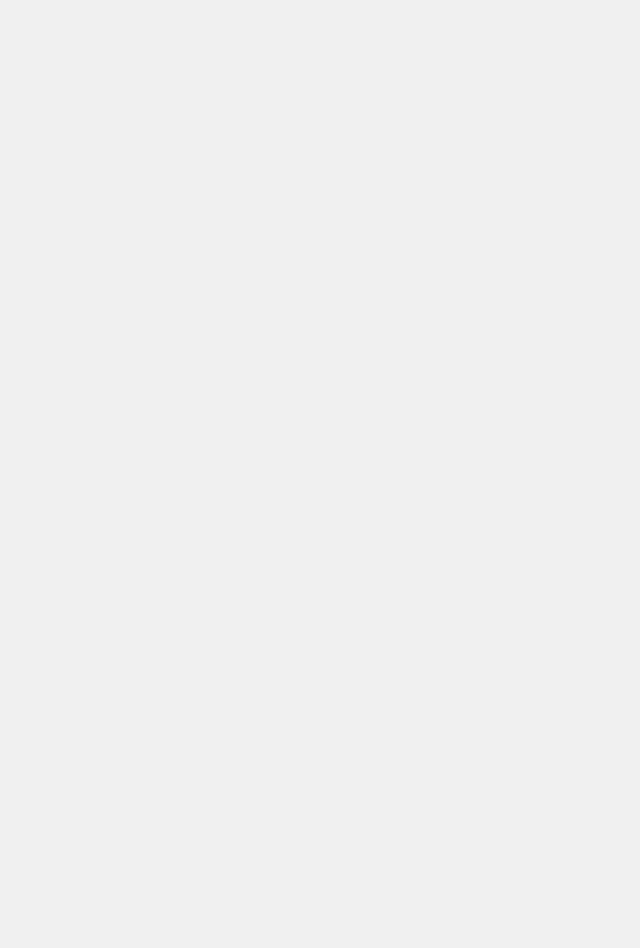
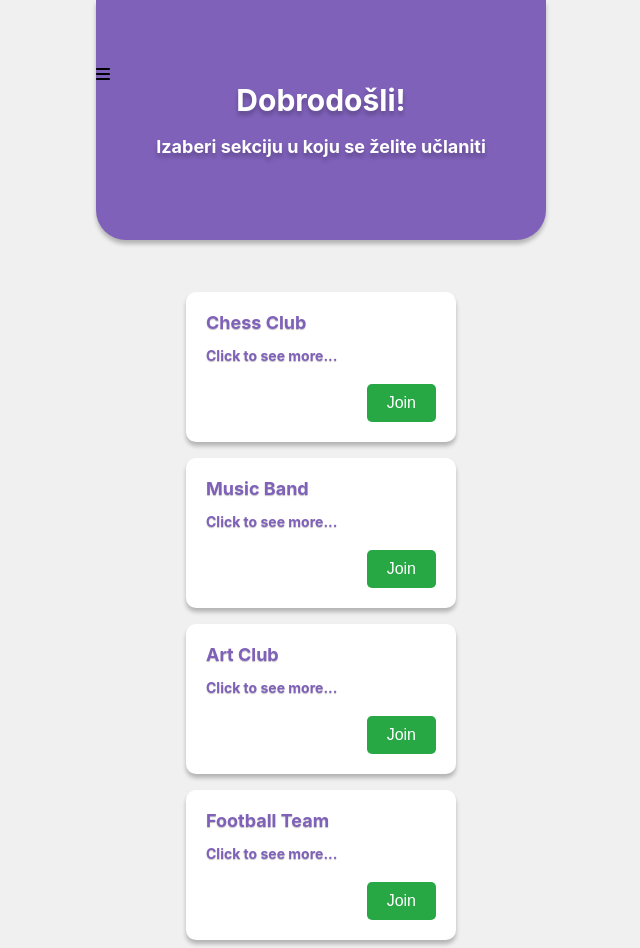
Before and after one commit to LukaArambasic2/chess-rank-up, a React (Create React App) app in the folder frontend/: page /join in a window 1280 px wide. Before the commit this address had no page. Shown: the whole page, without its empty margins (319-959 px from the left). Before the commit the page ends 800 px from the top, so only its background shows below. Built offline with nearby package versions, Linux system fonts and the light colour scheme.

Commit message:
Join stranica i popravci

```diff
--- a/frontend/src/App.js
+++ b/frontend/src/App.js
@@ -15,18 +15,25 @@ import News from './pages/news/News';
 import Post from './pages/post/Post';
 import About from './pages/about/About';
 import Section from './pages/section/Section';
+import Join from './pages/join/Join';
 
 const sections = [
-  { id: 1, name: 'Šahovska sekcija', heading: 'DOBRO DOŠLI', description: 'Igramo šah' },
-  { id: 2, name: 'Neka druga sekcija', heading: 'DOBRO DOŠLI', description: 'Igramo nešto drugo' },
+  { id: 1, name: 'Šahovska sekcija', description: 'Igramo šah', to:"/profile" },
+  { id: 2, name: 'Neka druga sekcija', description: 'Igramo nešto drugo', to:"/profile" },
   // Add more sections as needed
 ];
+const homeForward = [
+  { id: 1, name: 'Moje sekcije', description: 'Sekcije u kojima si prijavljen', to: "/my-sections" },
+  { id: 2, name: 'Sve sekcije', description: 'Popis svih sekcija na FER-u', to: "/join" },
+]
 
 function App() {
   return (
-    <Router >
+    <Router>
       <Routes>
-        <Route path="/" element={<HomePage sections={sections} />} />
+        <Route path="/" element={<HomePage linkList={homeForward} />} />
+        <Route path="/my-sections" element={<HomePage linkList={sections} />} />
+        <Route path="/join" element={<Join />} />
 
         <Route path="/register" element={<Registration />} />
         <Route path="/login" element={<Login />} />
@@ -44,7 +51,6 @@ function App() {
         <Route path="/news" element={<News />} />
         <Route path="/post" element={<Post />} />
 
-
         <Route path="/about" element={<About />} />
 
         <Route path="/section" element={<Section />} />
--- /dev/null
+++ b/frontend/src/components/button-join/JoinButton.css
@@ -0,0 +1,51 @@
+.join-button-container {
+  padding: 20px;
+  font-size: 18px;
+  font-weight: bold;
+  text-shadow: 0px 1px 1px #00000040;
+  border: none;
+  background-color: white;
+  color: #7F61BA;
+  border-radius: 10px;
+  cursor: pointer;
+  margin-bottom: 10px;
+  box-shadow: 0px 4px 4px 0px #00000040;
+  transition: background-color 0.3s ease, color 0.3s ease;
+  width: 100%;
+  display: flex;
+  flex-direction: column;
+  justify-content: space-between; /* Ensure space between title/content and button */
+  position: relative;
+  margin: 1vh auto;
+  box-sizing: border-box;
+}
+
+.join-button-content {
+  flex-grow: 1; /* Ensure the content takes up space */
+}
+
+.join-button-title {
+  font-size: 18px;
+  margin: 0 0 10px;
+}
+
+.join-button-description {
+  font-size: 14px;
+  margin-bottom: 20px;
+}
+
+.join-button-action {
+  background-color: #28a745;
+  color: white;
+  padding: 10px 20px;
+  border: none;
+  border-radius: 5px;
+  font-size: 16px;
+  cursor: pointer;
+  align-self: flex-end; /* Align the button to the bottom right corner */
+  z-index: 2;
+}
+
+.join-button-action:hover {
+  background-color: #218838;
+}
--- /dev/null
+++ b/frontend/src/components/button-join/JoinButton.jsx
@@ -0,0 +1,16 @@
+import React from 'react';
+import './JoinButton.css';
+
+const JoinButton = ({ item, onClick, onJoinClick }) => {
+  return (
+    <div className="join-button-container">
+      <div className="join-button-content" onClick={onClick}>
+        <h2 className="join-button-title">{item.title}</h2>
+        <p className="join-button-description">{item.description}</p>
+      </div>
+      <button className="join-button-action" onClick={()=>onJoinClick(item)}>Join</button>
+    </div>
+  );
+};
+
+export default JoinButton;
--- a/frontend/src/components/navigation/Navigation.css
+++ b/frontend/src/components/navigation/Navigation.css
@@ -1,5 +1,6 @@
 #navbarContainer {
     width: 100%;
+    z-index: 1000;
 }
 
 #navbarIcon{
@@ -9,13 +10,13 @@
 
 #navbarIcon2{
     position: absolute;
-    top: 2vh;
-    left: 5vw;
+    top: 6vh;
+    left: 6vw;
     color:black;
 }
 
 .openNavBar{
-    position: absolute;
+    position: fixed;
     display: flex;
     justify-content: center;
     justify-items: center;
@@ -25,7 +26,10 @@
     left:0px;
     width: 100vw;
     height: 100vh;
+}
 
+.no-scroll {
+    overflow: hidden;
 }
 
 #navbarList {
--- a/frontend/src/components/navigation/Navigation.jsx
+++ b/frontend/src/components/navigation/Navigation.jsx
@@ -1,4 +1,4 @@
-import React from 'react';
+import React, { useEffect } from 'react';
 import { useState } from 'react';
 import { FontAwesomeIcon } from '@fortawesome/react-fontawesome';
 import { faBars, faTimes, faHome, faUser, faInfoCircle, faNewspaper, faCalendar, faTrophy, faList, faQuestion} from "@fortawesome/free-solid-svg-icons";
@@ -12,7 +12,7 @@ const Navigation = () => {
     const navigate = useNavigate();
 
     const toggleMenu = () => {
-      setIsOpen(!isOpen);
+        setIsOpen(!isOpen);
     };
 
     const handleLogout = () => {
@@ -48,7 +48,6 @@ const Navigation = () => {
                             <li><Link to="/news"><FontAwesomeIcon icon={faNewspaper} /> Obavijesti</Link></li>
                             <li><Link to="/events"><FontAwesomeIcon icon={faCalendar} /> Događaji</Link></li>
                             <li><Link to="/scoreboard"><FontAwesomeIcon icon={faTrophy} /> Scoreboard</Link></li>
-                            <li><Link to="/league"><FontAwesomeIcon icon={faList} /> League</Link></li>
                             <li><Link to="/about"><FontAwesomeIcon icon={faQuestion} /> O aplikaciji</Link></li>
                             <li><button id='navbarButton' onClick={handleLogout}>Odjava</button></li>
                         </ul>
--- a/frontend/src/components/titleContainer/TitleContainer.css
+++ b/frontend/src/components/titleContainer/TitleContainer.css
@@ -4,7 +4,7 @@
     color: white;
     max-width: 450px;
     width: 95vw;
-    height: 30vh;
+    min-height: 30vh;
     box-sizing: border-box;
     border-radius: 0px 0px 30px 30px;
     text-align: center;
--- a/frontend/src/pages/about/About.jsx
+++ b/frontend/src/pages/about/About.jsx
@@ -8,7 +8,7 @@ const About = () => {
 
     return (
         <div className="container">
-            <TitleContainer title={"O aplikaciji"} description={"Vidi o čemu je TzkRankUp i upoznaj članove tima!"} />
+            <TitleContainer title={"O aplikaciji"} description={"Upoznaj članove tima"} />
             <div className="aboutText">
                 <h2>Sport na FER-u</h2>
                 <article>
--- a/frontend/src/pages/home/HomePage.jsx
+++ b/frontend/src/pages/home/HomePage.jsx
@@ -5,27 +5,29 @@ import React, { useState } from 'react';
 import './HomePage.css';
 import TitleContainer from '../../components/titleContainer/TitleContainer';
 import Button from '../../components/button/Button';
+import { useNavigate } from 'react-router-dom';
 
-const HomePage = ({ sections }) => {
+const HomePage = ({ linkList }) => {
   const [selectedSection, setSelectedSection] = useState(null);
+  const nav = useNavigate();
 
-  const handleSectionClick = (section) => {
-    console.log(section);
+  const handleSectionClick = (linkList) => {
+    console.log(linkList);
 
-    if (selectedSection!==null && selectedSection.id === section.id) {
+    nav(linkList.to);
+    if (selectedSection !== null && selectedSection.id === linkList.id) {
       return;
     } else {
-      setSelectedSection(section);
+      setSelectedSection(linkList)
     }
   };
 
   return (
-    <div className="home-page">
-      {/* <HamburgerMenu /> */}
-      <TitleContainer title={"Dobrodošli!"} description={"Izaberi sekciju"} />
+    <div className="container">
+      <TitleContainer title={"Dobrodošli!"} description={"Izaberi sekciju u koju se želite učlaniti"} />
       <div className="buttonList">
-        {sections.map((section) => (
-          <Button key={section.id} item={section} onClick={handleSectionClick}/>
+        {linkList.map((linkList) => (
+          <Button key={linkList.id} item={linkList} onClick={handleSectionClick}/>
         ))}
       </div>
     </div>
--- /dev/null
+++ b/frontend/src/pages/join/Join.css
@@ -0,0 +1,5 @@
+.buttonList2 {
+    box-sizing: border-box;
+    display: flex;
+    justify-content: center;
+}
--- /dev/null
+++ b/frontend/src/pages/join/Join.jsx
@@ -0,0 +1,44 @@
+import React, { useEffect, useState } from "react";
+import TitleContainer from "../../components/titleContainer/TitleContainer";
+import JoinButton from "../../components/button-join/JoinButton";
+import { useNavigate } from "react-router-dom";
+
+const Join = () => {
+    const [sections, setSections] = useState([
+        { id: 1, title: 'Chess Club', description: 'Click to see more...' },
+        { id: 2, title: 'Music Band', description: 'Click to see more...' },
+        { id: 3, title: 'Art Club', description: 'Click to see more...' },
+        { id: 4, title: 'Football Team', description: 'Click to see more...' }
+    ]);
+    const nav = useNavigate();
+
+    useEffect(() => {
+        // TODO: Add axios to fetch sections from an API
+        // Example: axios.get('/api/sections').then(response => setSections(response.data));
+    }, []);
+
+    const handleSectionClick = (section) => {
+        // TODO: Handle what happens when a section is clicked
+        console.log(`Section clicked: ${section.title}`);
+        nav("/section")
+    };
+
+    const handleJoinClick = (section) => {
+        // TODO: Handle what happens when a section is clicked
+        console.log(`Section clicked: ${section.title}`);
+        nav("/profile")
+    };
+
+    return (
+        <div className="container">
+            <TitleContainer title={"Dobrodošli!"} description={"Izaberi sekciju u koju se želite učlaniti"} />
+            <div className="buttonList buttonList2">
+                {sections.map((section) => (
+                    <JoinButton key={section.id} item={section} onClick={handleSectionClick} onJoinClick={handleJoinClick} />
+                ))}
+            </div>
+        </div>
+    );
+};
+
+export default Join;
--- a/frontend/src/pages/profile/Profile.css
+++ b/frontend/src/pages/profile/Profile.css
@@ -35,7 +35,7 @@
 
 #curved{
     position: absolute;
-    top: 2vh;
+    top: 5vh;
     z-index: 1;
 }
 
--- a/frontend/src/pages/profile/Profile.jsx
+++ b/frontend/src/pages/profile/Profile.jsx
@@ -2,6 +2,7 @@ import React, { useState } from "react";
 import './Profile.css';
 import Curved from "../Curved";
 import { Link } from "react-router-dom";
+import Navigation from "../../components/navigation/Navigation";
 
 const Profile = ({member}) => {
     const [attributes, setAttributes] = useState([
@@ -10,8 +11,10 @@ const Profile = ({member}) => {
     ]);
 
     return (
-        <>
         <div className="container">
+            <div style={{width:"100%", padding: "2vh 5vw 0 5vw", boxSizing:"border-box", zIndex:1000}}>
+                <Navigation />
+            </div>
             <div id="profile" >Profil</div>
             <div id="circles">
                 <div id="bigCircle" />
@@ -55,9 +58,6 @@ const Profile = ({member}) => {
 
 
         </div>
-
-
-        </>
     );
 }
 
```
